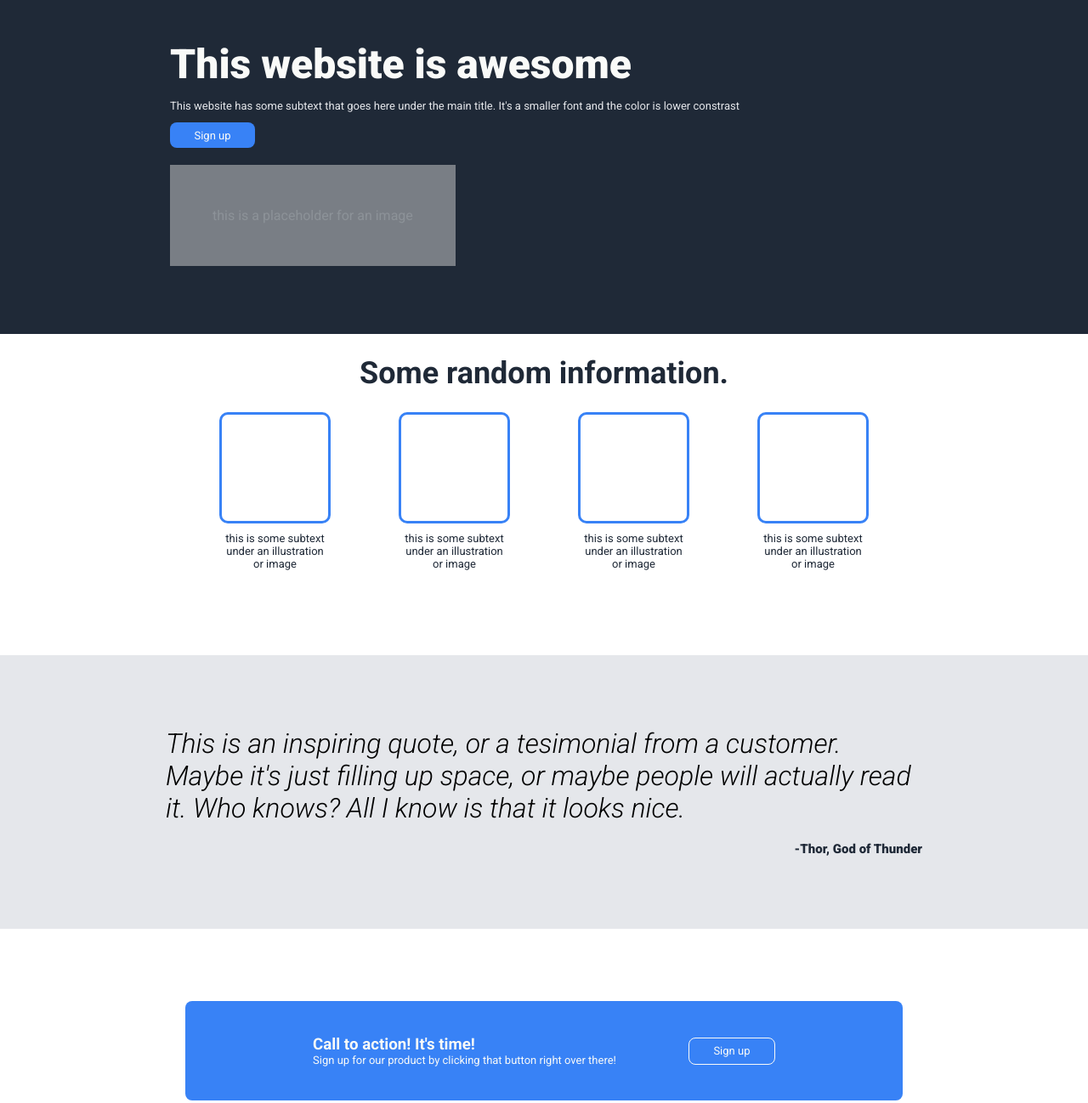
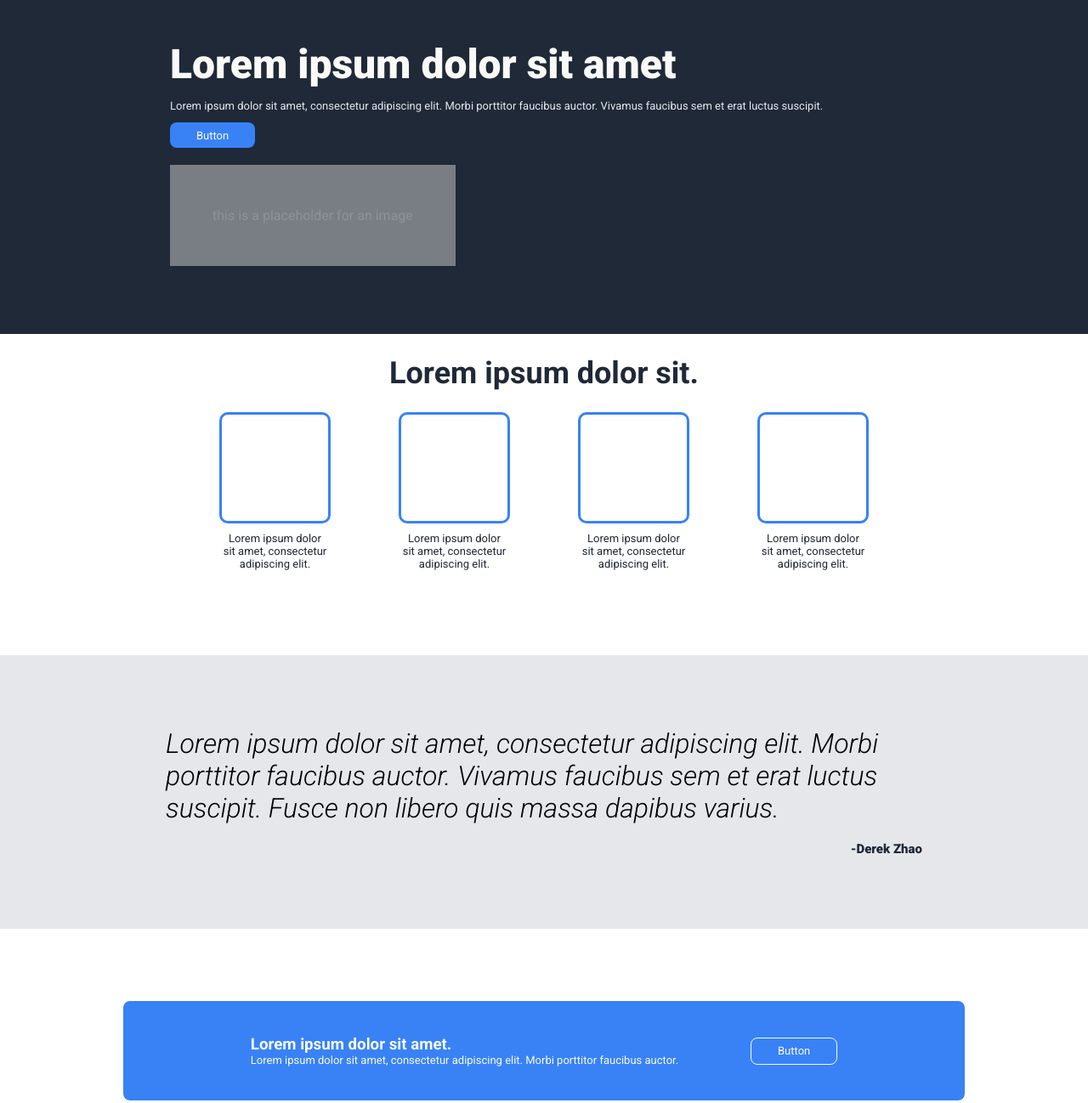
Before and after one commit to derekzhao33/LandingPage, a plain HTML site: page index.html in a window 1280 px wide. Shown: the part 63-1361 px from the top of the page at 85% size. Drawn offline with Linux system fonts and the light colour scheme.

Commit message:
Replace all text with lorem ipsum

```diff
--- a/index.html
+++ b/index.html
@@ -19,53 +19,53 @@
 
     <div class="top">
       <div class="desc">
-        <h2 class="main-text">This website is awesome</h2>
-        <p class="secondary-text">This website has some subtext that goes here under the main title. It's a smaller font and the color is lower constrast</p>
-        <a href="" class="button" id="signup-one">Sign up</a>
+        <h2 class="main-text">Lorem ipsum dolor sit amet</h2>
+        <p class="secondary-text">Lorem ipsum dolor sit amet, consectetur adipiscing elit. Morbi porttitor faucibus auctor. Vivamus faucibus sem et erat luctus suscipit.</p>
+        <a href="" class="button" id="signup-one">Button</a>
       </div>
       <div class="top-image">this is a placeholder for an image</div>
     </div>
   </div>
 
   <div class="second-container">
-    <h2 class="info">Some random information.</h2>
+    <h2 class="info">Lorem ipsum dolor sit.</h2>
 
     <div class="images">
       <div class="image-container">
         <div class="mid-image"></div>
-        <p class="subtext">this is some subtext under an illustration or image</p>
+        <p class="subtext">Lorem ipsum dolor sit amet, consectetur adipiscing elit.</p>
       </div>
 
       <div class="image-container">
         <div class="mid-image"></div>
-        <p class="subtext">this is some subtext under an illustration or image</p>
+        <p class="subtext">Lorem ipsum dolor sit amet, consectetur adipiscing elit.</p>
       </div>
 
       <div class="image-container">
         <div class="mid-image"></div>
-        <p class="subtext">this is some subtext under an illustration or image</p>
+        <p class="subtext">Lorem ipsum dolor sit amet, consectetur adipiscing elit.</p>
       </div>
 
       <div class="image-container">
         <div class="mid-image"></div>
-        <p class="subtext">this is some subtext under an illustration or image</p>
+        <p class="subtext">Lorem ipsum dolor sit amet, consectetur adipiscing elit.</p>
       </div>
     </div>
   </div>
 
   <div class="third-container">
-    <p class="quote">This is an inspiring quote, or a tesimonial from a customer. Maybe it's just filling up space, or maybe people will actually read it. Who knows? All I know is that it looks nice.</p>
-    <div class="quote-source">-Thor, God of Thunder</div>
+    <p class="quote">Lorem ipsum dolor sit amet, consectetur adipiscing elit. Morbi porttitor faucibus auctor. Vivamus faucibus sem et erat luctus suscipit. Fusce non libero quis massa dapibus varius.</p>
+    <div class="quote-source">-Derek Zhao</div>
   </div>
 
   <div class="fourth-container">
     <div class="advertisement">
       <div class="ad-container">
-        <h3>Call to action! It's time!</h3>
-        <p class="signup">Sign up for our product by clicking that button right over there!</p>
+        <h3>Lorem ipsum dolor sit amet.</h3>
+        <p class="signup">Lorem ipsum dolor sit amet, consectetur adipiscing elit. Morbi porttitor faucibus auctor.</p>
       </div>
 
-      <a href="" class="button" id="signup-two">Sign up</a>
+      <a href="" class="button" id="signup-two">Button</a>
     </div>
   </div>
 </body>
```
